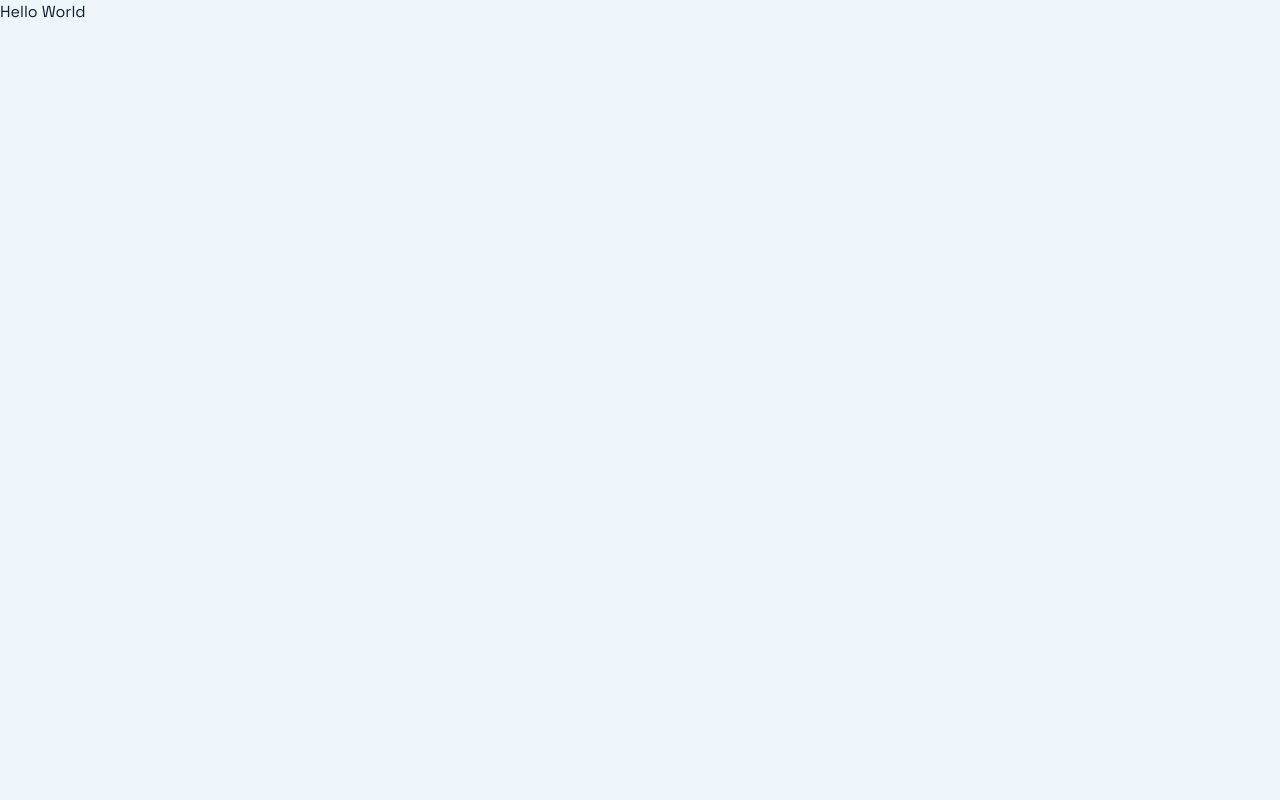
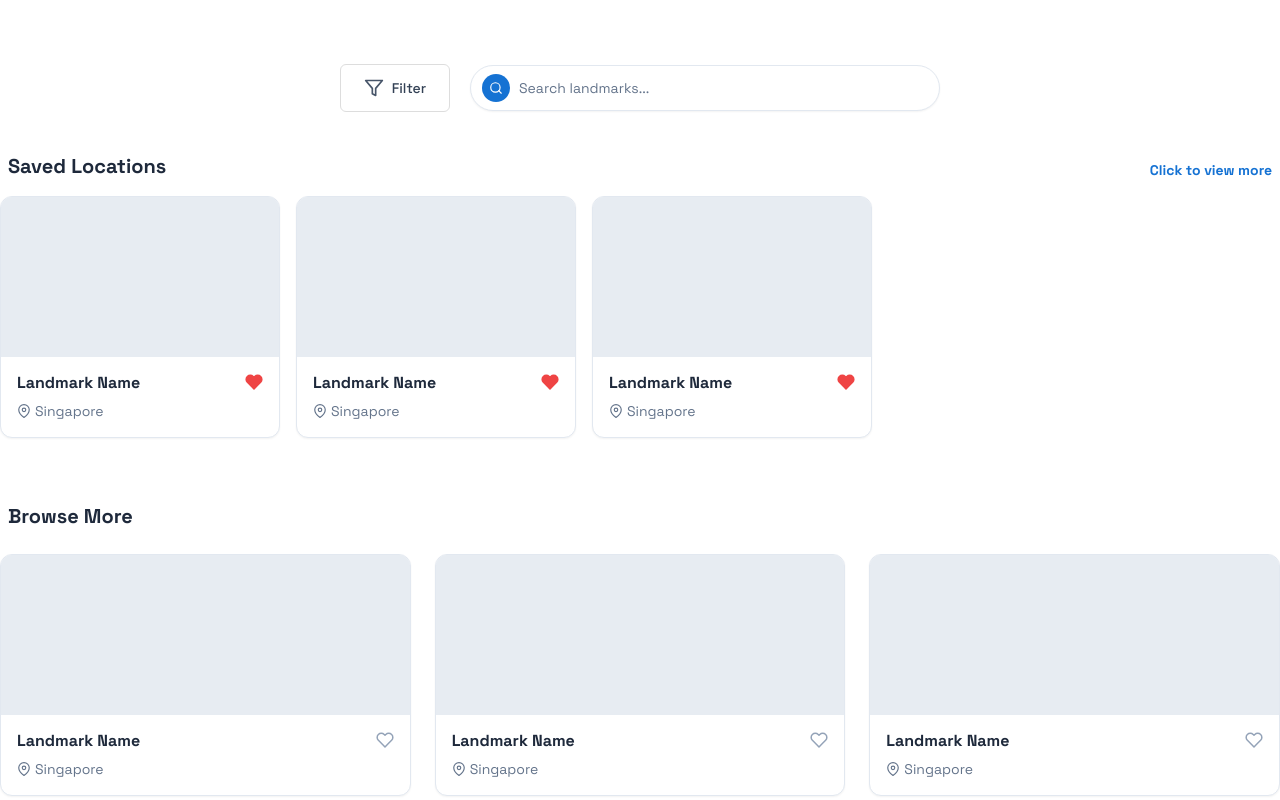
Before and after one commit to StanleyLaurenz/ITCamp-Group4, a Next.js app in the folder apps/web/: page /location in a window 1280 px wide. Shown: the top 800 px of the page. Built offline with nearby package versions, Linux system fonts and the light colour scheme.

Commit message:
Added Filter, Search Bar, & Basic Layout for Location Card UI

```diff
--- /dev/null
+++ b/apps/web/src/features/location/Filter.tsx
@@ -0,0 +1,25 @@
+"use client";
+
+import React from "react";
+import { Filter as FilterIcon } from "react-feather";
+
+export const Filter = () => {
+  return (
+    <button
+      className="
+        group bg-white border-[1px] border-[#DDD] rounded-md
+        flex gap-2 justify-center items-center
+        w-[48px] sm:w-[110px] h-[48px]  /* Square on mobile, wide on desktop */
+        transition-all duration-200 ease-in-out
+        hover:border-[#1572D3] hover:shadow-md active:scale-95
+        shrink-0 /* Prevents the button from squishing */
+      "
+    >
+      <FilterIcon className="h-5 w-5 text-slate-600 group-hover:text-[#1572D3] transition-colors" />
+      {/* Hidden on extra small screens, shown as block on small+ */}
+      <p className="hidden sm:block text-sm font-medium text-slate-700 group-hover:text-[#1572D3] transition-colors">
+        Filter
+      </p>
+    </button>
+  );
+};
--- /dev/null
+++ b/apps/web/src/features/location/LocationCard.tsx
@@ -0,0 +1,39 @@
+"use client";
+
+import { MapPin, Heart } from "react-feather";
+
+interface LocationCardProps {
+  isSaved?: boolean;
+}
+
+export function LocationCard({ isSaved }: LocationCardProps) {
+  return (
+    <div
+      className={`
+      bg-white rounded-xl border border-slate-200 overflow-hidden shadow-sm
+      transition-transform hover:scale-[1.02]
+      ${isSaved ? "min-w-[280px] w-[280px]" : "w-full"}
+    `}
+    >
+      {/* Placeholder for Image */}
+      <div className="h-40 bg-slate-200 animate-pulse" />
+
+      <div className="p-4 space-y-2">
+        <div className="flex justify-between items-start">
+          <h3 className="font-bold text-slate-800 leading-tight">
+            Landmark Name
+          </h3>
+          <Heart
+            size={18}
+            className={isSaved ? "fill-red-500 text-red-500" : "text-slate-400"}
+          />
+        </div>
+
+        <div className="flex items-center gap-1 text-slate-500 text-sm">
+          <MapPin size={14} />
+          <span>Singapore</span>
+        </div>
+      </div>
+    </div>
+  );
+}
--- a/apps/web/src/features/location/LocationPage.tsx
+++ b/apps/web/src/features/location/LocationPage.tsx
@@ -1,11 +1,58 @@
 "use client";
 
 import { useEffect, useState } from "react";
+import { Filter } from "./Filter";
+import { Search } from "./Search";
+import Link from "next/link";
+import { LocationCard } from "./LocationCard";
 
 export function LocationPage() {
   return (
-    <div>
-      <p>Hello World</p>
-    </div>
+    // Navbar
+    <main>
+      {/* Search Bar & Filter Button */}
+      <div className="w-1/2 max-w-[600px] m-auto flex justify-center items-center gap-5 mt-16 bg-red ">
+        <Filter />
+        <Search />
+      </div>
+
+      <div className="max-w-7xl mx-auto space-y-12 mt-10">
+        {/* 2. Saved Section (Horizontal Row) */}
+        <section>
+          <div className="flex justify-between items-end mb-4 px-2">
+            <h2 className="text-xl font-bold text-slate-800">
+              Saved Locations
+            </h2>
+            <Link
+              href="/saved"
+              className="text-sm font-semibold text-[#1572D3] hover:underline"
+            >
+              Click to view more
+            </Link>
+          </div>
+          {/* Flex row that allows for horizontal scrolling if needed */}
+          <div className="flex gap-4 overflow-x-auto pb-4 no-scrollbar">
+            <LocationCard isSaved />
+            <LocationCard isSaved />
+            <LocationCard isSaved />
+          </div>
+        </section>
+
+        {/* 3. Browse More Section (Grid) */}
+        <section>
+          <h2 className="text-xl font-bold text-slate-800 mb-6 px-2">
+            Browse More
+          </h2>
+          <div className="grid grid-cols-1 sm:grid-cols-2 lg:grid-cols-3 gap-6">
+            <LocationCard />
+            <LocationCard />
+            <LocationCard />
+            <LocationCard />
+            <LocationCard />
+            <LocationCard />
+          </div>
+        </section>
+      </div>
+    </main>
   );
 }
--- /dev/null
+++ b/apps/web/src/features/location/Search.tsx
@@ -0,0 +1,20 @@
+"use client";
+
+import { Search as SearchIcon } from "react-feather";
+
+export function Search() {
+  return (
+    // Removed fixed max-w-md from the inner div to let the parent control it
+    <div className="relative w-full ">
+      <input
+        type="text"
+        className="block w-full rounded-full border border-slate-200 bg-white py-3 pl-12 text-sm placeholder-slate-500 focus:border-[#1572D3] focus:outline-none focus:ring-1 focus:ring-[#1572D3] shadow-sm transition-all"
+        placeholder="Search landmarks..."
+      />
+
+      <div className="absolute top-[0.55rem] left-3 flex items-center justify-center w-7 h-7 rounded-full bg-[#1572D3] hover:bg-[#125ba8] cursor-pointer transition-colors duration-300">
+        <SearchIcon className="text-white" size={14} />
+      </div>
+    </div>
+  );
+}
--- a/apps/web/src/styles/index.css
+++ b/apps/web/src/styles/index.css
@@ -1,4 +1,4 @@
-@import url('https://fonts.googleapis.com/css2?family=Space+Grotesk:wght@400;500;700&display=swap');
+@import url("https://fonts.googleapis.com/css2?family=Space+Grotesk:wght@400;500;700&display=swap");
 
 @tailwind base;
 @tailwind components;
@@ -7,7 +7,7 @@
 @layer base {
   :root {
     color: #102033;
-    background: #eef5fb;
+    background: #fff;
     font-family: "Space Grotesk", system-ui, sans-serif;
     line-height: 1.5;
     font-weight: 400;
--- a/package.json
+++ b/package.json
@@ -13,5 +13,9 @@
   },
   "devDependencies": {
     "concurrently": "^9.2.1"
+  },
+  "dependencies": {
+    "feather-icons": "^4.29.2",
+    "react-feather": "^2.0.10"
   }
 }
```
Also changed, not shown: apps/web/src/app/location/page.tsx (line endings or trailing spaces), 1 other file (tests, documents, lock files or other folders).
